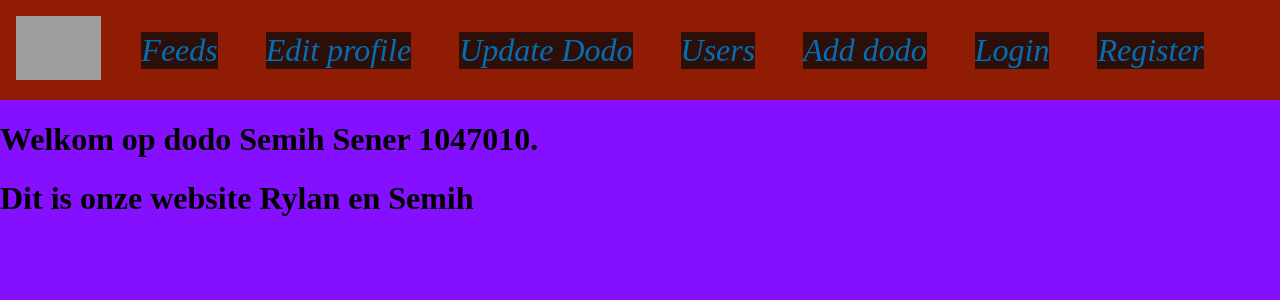
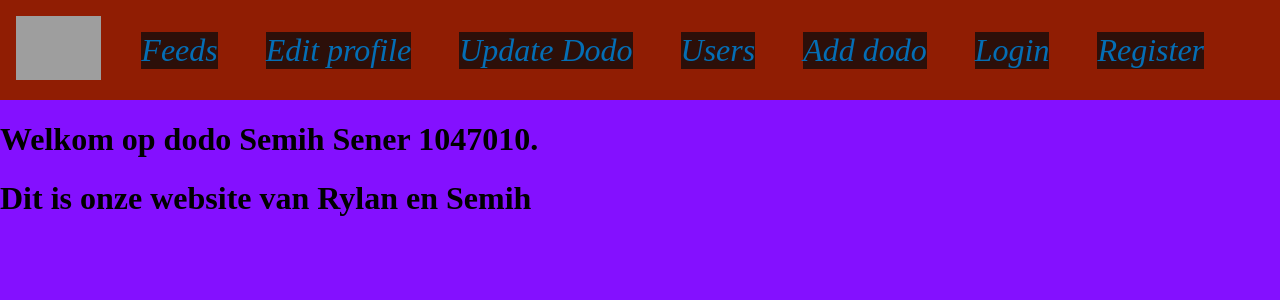
Before and after one commit to RylanRRB/Dodo_Django_Rylan_en_Semih, a Django app: page / in a window 1280 px wide. Shown: the top 300 px of the page. Run offline with Django 5.2, Linux system fonts and the light colour scheme; grey boxes are pictures that could not be loaded.

Commit message:
updated start van

```diff
--- a/dodo/base/templates/base/startpagina.html
+++ b/dodo/base/templates/base/startpagina.html
@@ -1,5 +1,5 @@
 {% extends "base/base.html" %}
 {% block content %}
     <h1>Welkom op dodo Semih Sener 1047010.</h1>
-    <h1> Dit is onze website {{ first_name }}</h1>
+    <h1> Dit is onze website van {{ first_name }}</h1>
 {% endblock content %}
```
